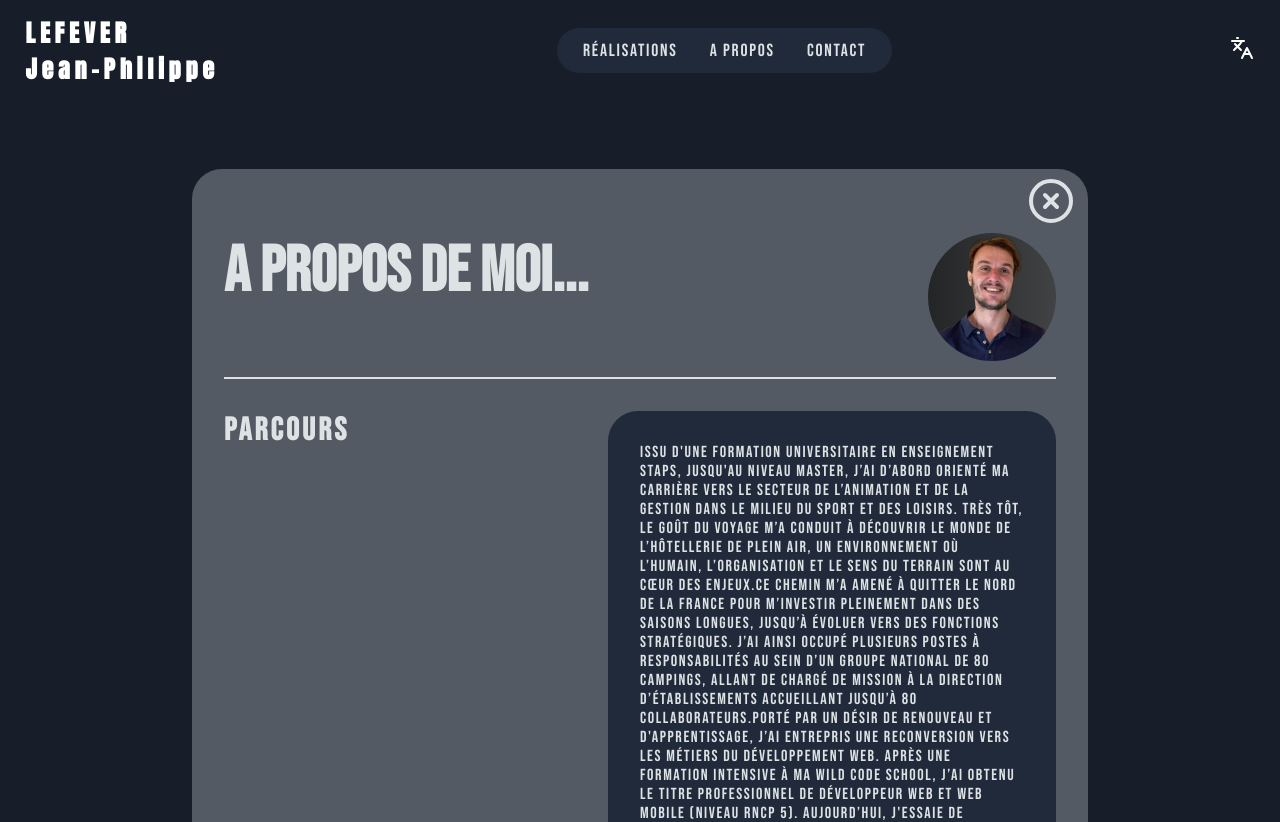
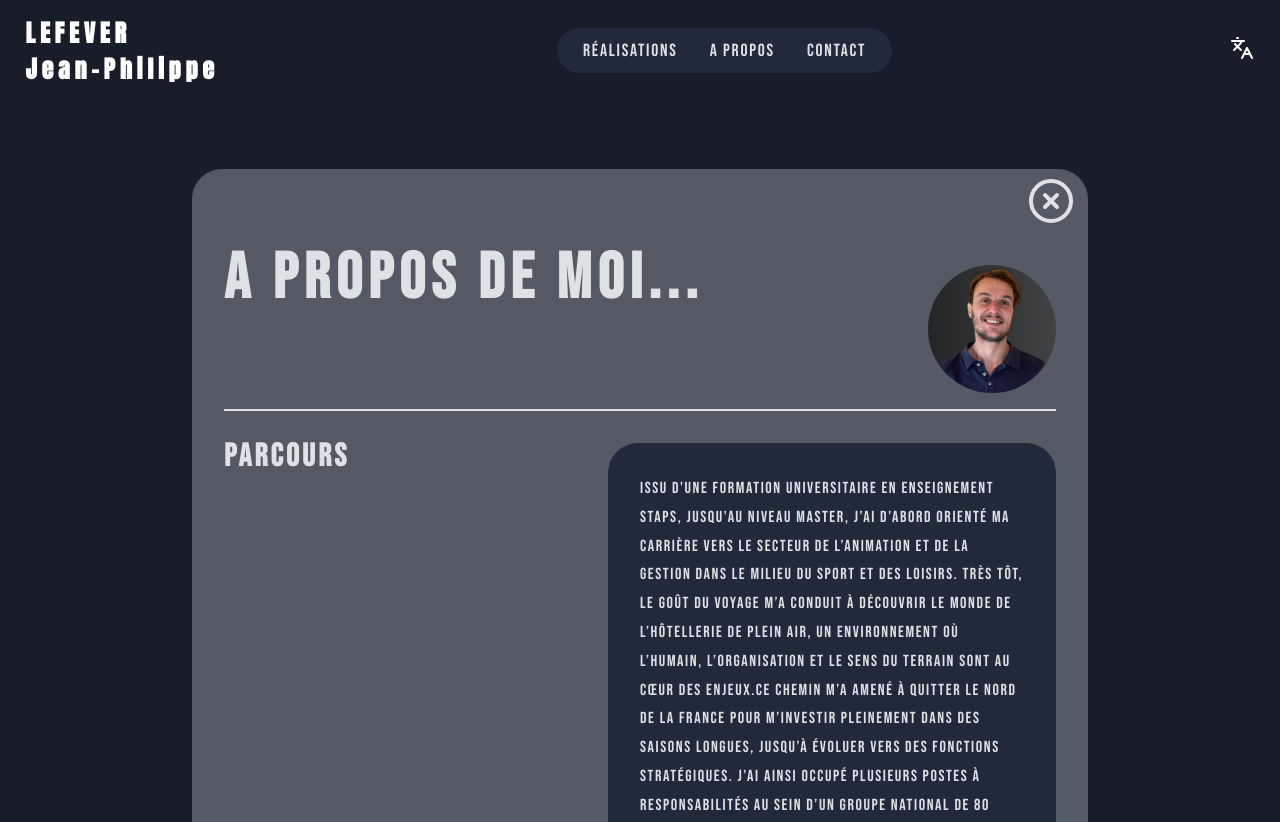
Before and after one commit to JP-Lefever/portfolio_v2, a Next.js app: page /about in a window 1280 px wide. Shown: the top 822 px of the page. Built offline with nearby package versions, Linux system fonts and the light colour scheme.

Commit message:
feat: add css & responsive

```diff
--- a/src/features/about/about.module.css
+++ b/src/features/about/about.module.css
@@ -20,7 +20,7 @@
 
 
     @media screen and (min-width: 768px) {
-
+        letter-spacing: 0.1em;
         font-size: var(--title-size);
 
     }
@@ -43,14 +43,17 @@
 
 .sectionAbout article:first-of-type {
     border-bottom: 2px solid var(--white-platinium);
+    margin-top: 4em;
     padding-bottom: 1em;
     display: flex;
     flex-direction: column;
+    gap: 1em;
     @media screen and (min-width: 768px) {
         border-bottom: 2px solid var(--white-platinium);
         padding-bottom: 1em;
         display: flex;
         flex-direction: row;
+
     }
 
 }
@@ -70,11 +73,13 @@
     display: flex;
     flex-direction: column;
     margin: 2em 0;
+    line-height: 1.8em;
     @media screen and (min-width: 768px) {
         display: flex;
         flex-direction: row;
         justify-content: space-between;
         margin: 2em 0;
+
     }
 }
 
@@ -99,4 +104,5 @@
     position: absolute;
     right: 1vw;
     top: 1vh;
+
 }
--- a/src/features/project/projects.module.css
+++ b/src/features/project/projects.module.css
@@ -33,8 +33,9 @@
     color: var(--white-platinium);
     padding-bottom: 1em;
     border-bottom: 2px solid var(--white-platinium);
+
     @media screen and (min-width: 768px) {
-
+        letter-spacing: 0.1em;
         font-size: var(--title-size);
 
     }
--- a/src/features/projectsDetails/projectDetail.module.css
+++ b/src/features/projectsDetails/projectDetail.module.css
@@ -117,6 +117,7 @@
 .projectInfo {
     color: var(--white-platinium);
     letter-spacing: 0.1em;
+    line-height: 1.8em;
 
 }
 
```
